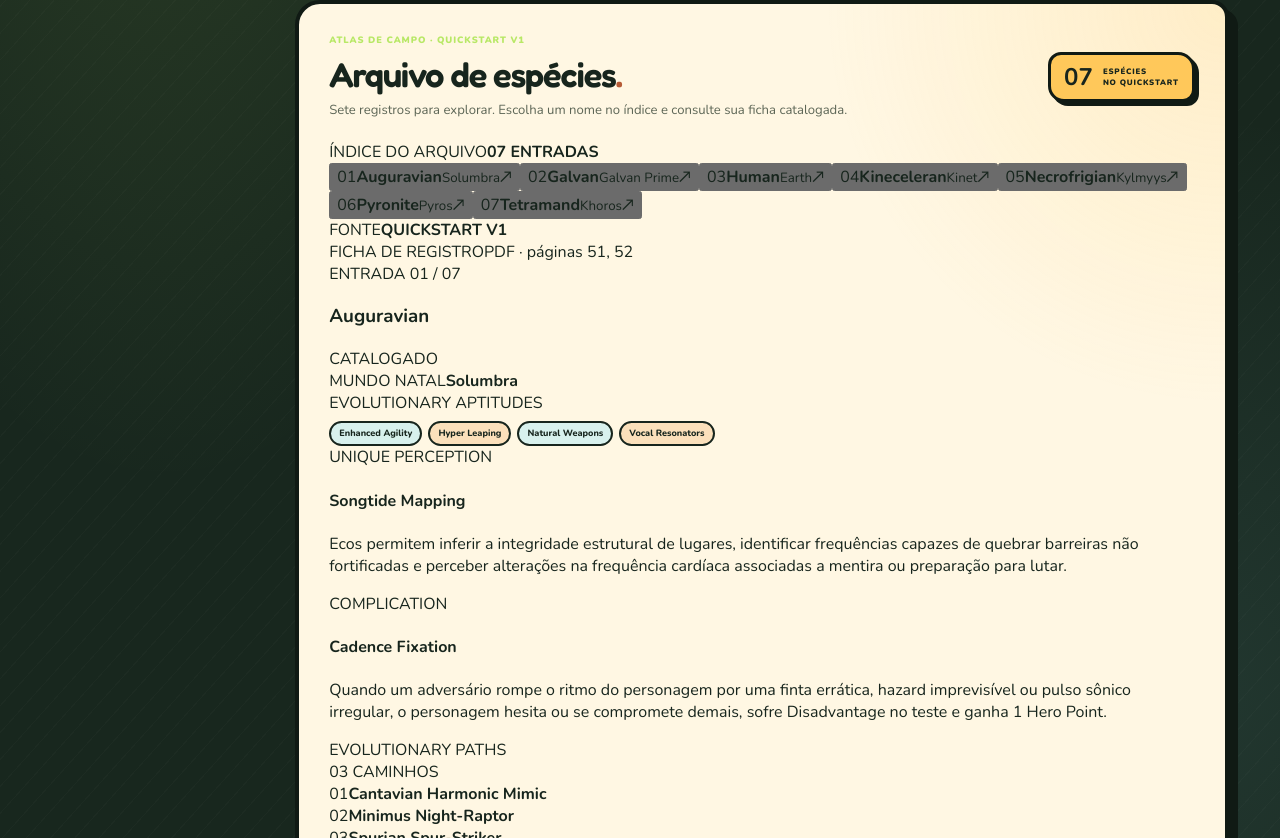
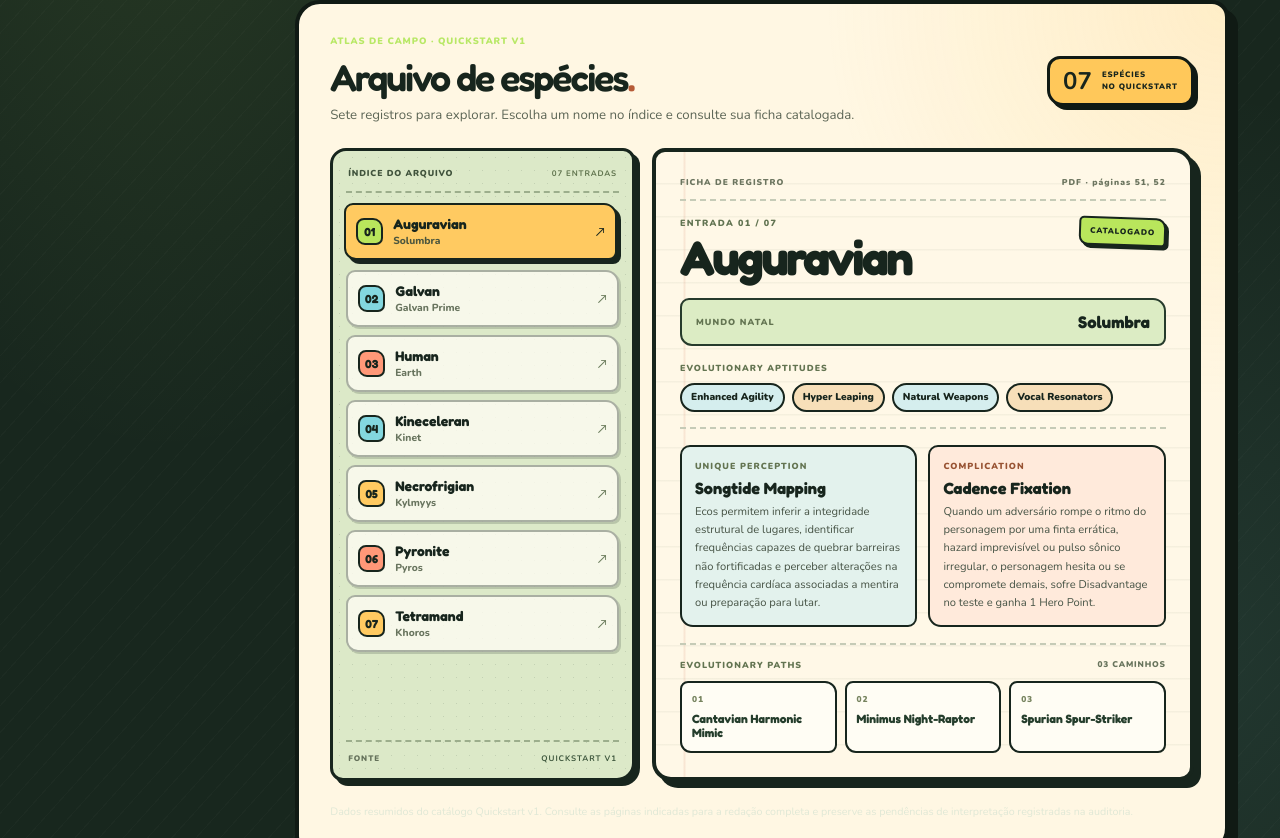
Before and after one commit to ZaraTakion/beyond-companion, a React (Vite) app: page / in a window 1280 px wide. Shown: the part 882-1720 px from the top of the page. Built offline with nearby package versions, Linux system fonts and the light colour scheme.

Commit message:
design: style species atlas index and dossiers

```diff
--- a/src/styles.css
+++ b/src/styles.css
@@ -2579,3 +2579,303 @@ body::before {
   .reference-card:hover, .reference-nav-item:hover,
   .option-card:hover, .catalogue-pick:hover, .compact-check:hover { transform: none; }
 }
+
+
+/* ==========================================================================
+   SPECIES ARCHIVE — indexed field dossier
+   No species likenesses are implied or invented; visual identity comes from
+   editorial hierarchy, catalog labels, and the selected-record state.
+   ========================================================================== */
+.species-scanner {
+  gap: 22px;
+  padding: clamp(18px, 2.6vw, 31px);
+}
+.scanner-heading h2 {
+  font-family: "Fredoka", "Trebuchet MS", sans-serif;
+  font-size: clamp(1.8rem, 3vw, 2.35rem);
+  letter-spacing: -.055em;
+}
+.scanner-heading p { max-width: 670px; font-size: .83rem; line-height: 1.65; }
+.scanner-count { min-width: 112px; justify-content: center; }
+.species-atlas-layout {
+  display: grid;
+  grid-template-columns: minmax(220px,.72fr) minmax(0,1.28fr);
+  gap: 17px;
+  align-items: stretch;
+}
+.species-index {
+  min-width: 0;
+  display: flex;
+  flex-direction: column;
+  padding: 13px;
+  border: 3px solid #17251d;
+  border-radius: 16px 12px 18px 13px;
+  background:
+    radial-gradient(rgba(23,37,29,.12) .8px, transparent 1px),
+    #dce9c8;
+  background-size: 13px 13px, auto;
+  box-shadow: 5px 5px 0 #17251d;
+}
+.species-index-heading {
+  display: flex;
+  align-items: center;
+  justify-content: space-between;
+  gap: 8px;
+  padding: 3px 2px 12px;
+  border-bottom: 2px dashed #9cae8c;
+  color: #40533c;
+  font-size: .54rem;
+  font-weight: 1000;
+  letter-spacing: .1em;
+}
+.species-index-heading strong { color: #5f734d; font-size: .5rem; white-space: nowrap; }
+.species-index-list { display: grid; gap: 8px; padding: 12px 0; }
+.species-index-entry {
+  width: 100%;
+  min-width: 0;
+  min-height: 57px;
+  display: grid;
+  grid-template-columns: 28px minmax(0,1fr) 14px;
+  align-items: center;
+  gap: 9px;
+  padding: 8px 10px;
+  border: 2px solid rgba(23,37,29,.35);
+  border-radius: 9px 13px 8px 12px;
+  color: #23372a;
+  text-align: left;
+  background: rgba(255,253,244,.78);
+  cursor: pointer;
+  box-shadow: 2px 2px 0 rgba(23,37,29,.18);
+  transition: transform .15s ease, background .15s ease, border-color .15s ease, box-shadow .15s ease;
+}
+.species-index-number {
+  display: grid;
+  place-items: center;
+  width: 27px;
+  height: 27px;
+  border: 2px solid #17251d;
+  border-radius: 8px 10px 7px 9px;
+  color: #17251d;
+  background: #ffca61;
+  font-family: "Fredoka", sans-serif;
+  font-size: .73rem;
+  font-weight: 700;
+}
+.species-index-entry:nth-child(2n) .species-index-number { background: #83d7df; }
+.species-index-entry:nth-child(3n) .species-index-number { background: #ff9878; }
+.species-index-copy { min-width: 0; display: grid; gap: 3px; }
+.species-index-copy strong {
+  overflow-wrap: anywhere;
+  color: #17251d;
+  font-family: "Fredoka", sans-serif;
+  font-size: .87rem;
+  line-height: 1.08;
+}
+.species-index-copy small { color: #68745e; font-size: .64rem; font-weight: 750; }
+.species-index-arrow { color: #697a5a; font-size: .76rem; text-align: right; }
+.species-index-entry:hover { transform: translate(1px,1px); border-color: #17251d; background: #fffdf4; box-shadow: 1px 1px 0 #17251d; }
+.species-index-entry.active {
+  border-color: #17251d;
+  color: #17251d;
+  background: #ffca61;
+  box-shadow: 4px 4px 0 #17251d;
+  transform: translate(-2px,-2px);
+}
+.species-index-entry.active .species-index-number { background: #b9e65c; }
+.species-index-entry.active .species-index-copy small { color: #4c563e; }
+.species-index-entry.active .species-index-arrow { color: #17251d; }
+.species-index-foot {
+  display: flex;
+  justify-content: space-between;
+  gap: 8px;
+  margin-top: auto;
+  padding: 11px 2px 1px;
+  border-top: 2px dashed #9cae8c;
+  color: #64715a;
+  font-size: .5rem;
+  font-weight: 1000;
+  letter-spacing: .12em;
+}
+.species-index-foot strong { color: #3e573d; }
+.species-dossier {
+  min-width: 0;
+  display: flex;
+  flex-direction: column;
+  gap: 16px;
+  padding: clamp(17px, 2.1vw, 24px);
+  border: 4px solid #17251d;
+  border-radius: 13px 21px 14px 19px;
+  color: #17251d;
+  background:
+    linear-gradient(90deg, transparent 0 27px, rgba(208,112,83,.13) 28px 29px, transparent 30px),
+    repeating-linear-gradient(0deg, transparent 0 31px, rgba(72,91,62,.055) 32px 33px),
+    #fff8e7;
+  box-shadow: 7px 7px 0 #17251d;
+}
+.species-dossier-topline {
+  display: flex;
+  justify-content: space-between;
+  gap: 10px;
+  padding-bottom: 11px;
+  border-bottom: 2px dashed #c6cbb7;
+  color: #6c755f;
+  font-size: .53rem;
+  font-weight: 1000;
+  letter-spacing: .12em;
+}
+.species-dossier-topline span:last-child { text-align: right; }
+.species-dossier-title {
+  display: flex;
+  align-items: flex-start;
+  justify-content: space-between;
+  gap: 12px;
+}
+.species-dossier-index {
+  color: #627452;
+  font-size: .56rem;
+  font-weight: 1000;
+  letter-spacing: .15em;
+}
+.species-dossier-title h3 {
+  margin: 5px 0 0;
+  color: #17251d;
+  font-family: "Fredoka", "Trebuchet MS", sans-serif;
+  font-size: clamp(2rem, 4vw, 3.05rem);
+  line-height: .98;
+  letter-spacing: -.055em;
+  overflow-wrap: anywhere;
+}
+.species-dossier-stamp {
+  flex: 0 0 auto;
+  padding: 7px 9px;
+  border: 2px solid #17251d;
+  border-radius: 5px 10px 5px 9px;
+  color: #17251d;
+  background: #b9e65c;
+  box-shadow: 3px 3px 0 #17251d;
+  font-size: .5rem;
+  font-weight: 1000;
+  letter-spacing: .1em;
+  transform: rotate(2deg);
+}
+.species-homeworld {
+  display: flex;
+  justify-content: space-between;
+  align-items: center;
+  gap: 12px;
+  padding: 12px 14px;
+  border: 2px solid #263b2c;
+  border-radius: 9px 13px 8px 12px;
+  background: #dcecc4;
+}
+.species-homeworld span, .species-record-label {
+  color: #637451;
+  font-size: .55rem;
+  font-weight: 1000;
+  letter-spacing: .12em;
+}
+.species-homeworld strong {
+  color: #17251d;
+  font-family: "Fredoka", sans-serif;
+  font-size: 1.05rem;
+  text-align: right;
+}
+.species-record-section { min-width: 0; }
+.species-aptitudes { padding-bottom: 15px; border-bottom: 2px dashed #c6cbb7; }
+.species-aptitudes .record-tags { margin-top: 9px; gap: 7px; }
+.species-aptitudes .record-tags span {
+  padding: 6px 9px;
+  border: 2px solid #17251d;
+  border-radius: 999px;
+  color: #17251d;
+  background: #d5eeee;
+  font-size: .63rem;
+  font-weight: 850;
+}
+.species-aptitudes .record-tags span:nth-child(2n) { background: #f7dfb9; }
+.species-feature-grid { display: grid; grid-template-columns: repeat(2,minmax(0,1fr)); gap: 11px; }
+.species-feature {
+  min-width: 0;
+  padding: 13px;
+  border: 2px solid #17251d;
+  border-radius: 10px 14px 9px 13px;
+  background: #e3f2ed;
+}
+.species-feature h4 {
+  margin: 7px 0 6px;
+  color: #17251d;
+  font-family: "Fredoka", sans-serif;
+  font-size: 1.02rem;
+  line-height: 1.12;
+  overflow-wrap: anywhere;
+}
+.species-feature p {
+  margin: 0;
+  color: #465345;
+  font-size: .7rem;
+  line-height: 1.62;
+}
+.species-complication { background: #ffeadb; }
+.species-complication .species-record-label { color: #985333; }
+.species-paths {
+  padding-top: 14px;
+  border-top: 2px dashed #c6cbb7;
+}
+.species-paths-heading { display: flex; justify-content: space-between; align-items: center; gap: 9px; }
+.species-paths-heading > span { color: #68745c; font-size: .52rem; font-weight: 1000; letter-spacing: .1em; }
+.species-path-list { display: grid; grid-template-columns: repeat(3,minmax(0,1fr)); gap: 8px; margin-top: 10px; }
+.species-path-entry {
+  min-width: 0;
+  display: grid;
+  align-content: start;
+  gap: 7px;
+  padding: 10px;
+  border: 2px solid #17251d;
+  border-radius: 8px 12px 8px 11px;
+  background: #fffdf4;
+}
+.species-path-entry > span {
+  color: #77845f;
+  font-size: .53rem;
+  font-weight: 1000;
+  letter-spacing: .1em;
+}
+.species-path-entry strong {
+  color: #243d2b;
+  font-family: "Fredoka", sans-serif;
+  font-size: .75rem;
+  line-height: 1.2;
+  overflow-wrap: anywhere;
+}
+.species-dossier:focus { outline: none; }
+.species-index-entry:focus-visible { outline: 3px solid #6758c9; outline-offset: 3px; }
+.scanner-source-note {
+  margin: 0;
+  color: #e0e8d6;
+  font-size: .67rem;
+  line-height: 1.6;
+}
+@media (max-width: 1040px) {
+  .species-atlas-layout { grid-template-columns: minmax(190px,.68fr) minmax(0,1.32fr); }
+  .species-path-list { grid-template-columns: 1fr; }
+}
+@media (max-width: 760px) {
+  .species-atlas-layout { grid-template-columns: 1fr; }
+  .species-index-list { grid-template-columns: repeat(2,minmax(0,1fr)); }
+  .species-index-entry { min-height: 61px; }
+  .species-path-list { grid-template-columns: repeat(3,minmax(0,1fr)); }
+}
+@media (max-width: 520px) {
+  .species-index { padding: 11px; }
+  .species-index-list { grid-template-columns: 1fr; gap: 7px; }
+  .species-feature-grid { grid-template-columns: 1fr; }
+  .species-path-list { grid-template-columns: 1fr; }
+  .species-dossier { padding: 16px; }
+  .species-dossier-title { flex-direction: column; }
+  .species-dossier-stamp { align-self: flex-start; }
+  .species-dossier-topline { flex-direction: column; }
+  .species-dossier-topline span:last-child { text-align: left; }
+}
+@media (prefers-reduced-motion: reduce) {
+  .species-index-entry:hover, .species-index-entry.active { transform: none; }
+}
```
